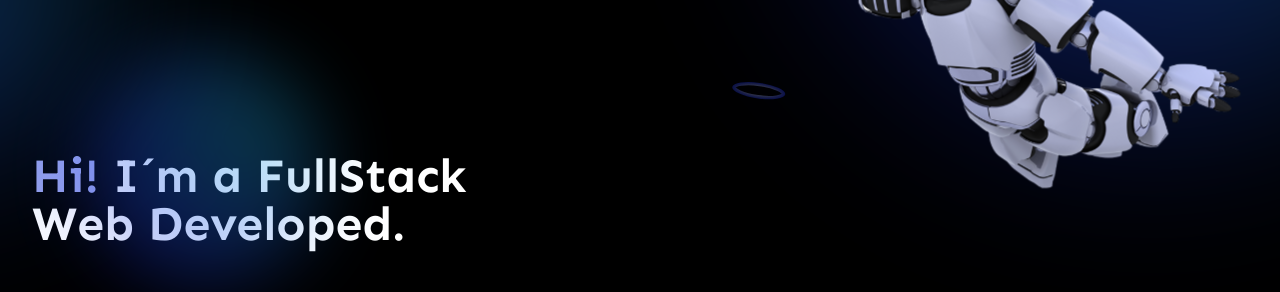
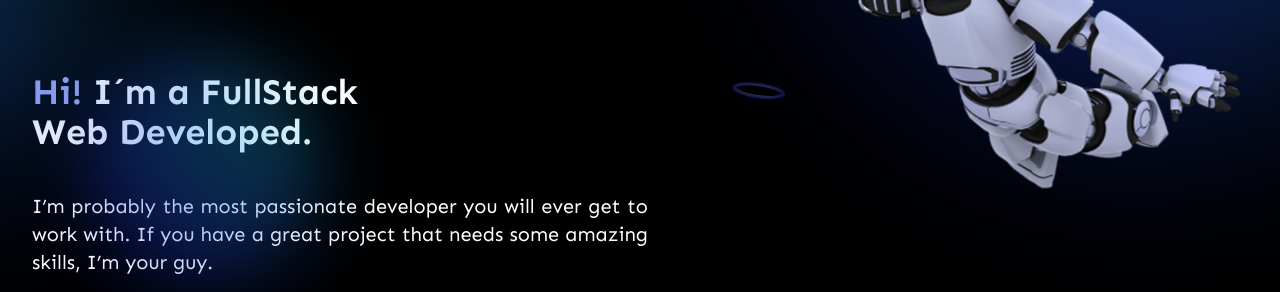
Before and after one commit to edisonmaya/portafolio, a React (Vite) app: page / in a window 1280 px wide. Shown: the part 344-636 px from the top of the page. Built offline with nearby package versions, Linux system fonts and the light colour scheme.

Commit message:
modificaiones en PersonalDescription

```diff
--- a/src/components/PersonalDescription.jsx
+++ b/src/components/PersonalDescription.jsx
@@ -2,10 +2,10 @@
 //md:text-4xl xl:text-5xl
 const PersonalDescription = () => {
     return (
-        <article id="PersonalDescription" className="max-w-[70vh] h-[100vh] Mobile:mt-8 lg:max-w-[85vh] p-8  flex flex-col gap-10 justify-end Mobile:justify-end 2xl:justify-center text-white font-Sen font-bold break-words">
-            <h2 className="text-2xl Mobile:text-3xl sm:text-4xl xl:text-5xl"><span className="text-[#9BA4ED] ">Hi! </span> I´m a FullStack<p>Web Developed.</p></h2>
+        <article id="PersonalDescription" className="max-w-[70vh] h-[100vh] my-auto lg:max-w-[85vh] p-8  flex flex-col gap-10 justify-end 2xl:justify-center text-white font-Sen font-bold break-words">
+            <h2 className="text-2xl Mobile:text-3xl sm:text-4xl "><span className="text-[#9BA4ED] ">Hi! </span> I´m a FullStack<p>Web Developed.</p></h2>
             <p className=" font-normal text-justify text-xs Mobile:text-sm md:text-md lg:text-lg xl:text-xl  ">I’m probably the most passionate developer you will ever get to work with. If you have a great project that needs some amazing skills, I’m your guy.</p>
-            <button className="invisible w-max px-5 py-2 border-2 text-sm  font-normal rounded-lg xl:text-xl">Click here</button>
+            <button className="invisible w-max px-5 py-10 border-2 text-sm  font-normal rounded-lg xl:text-xl">Click here</button>
         </article>
     )
 }
```
